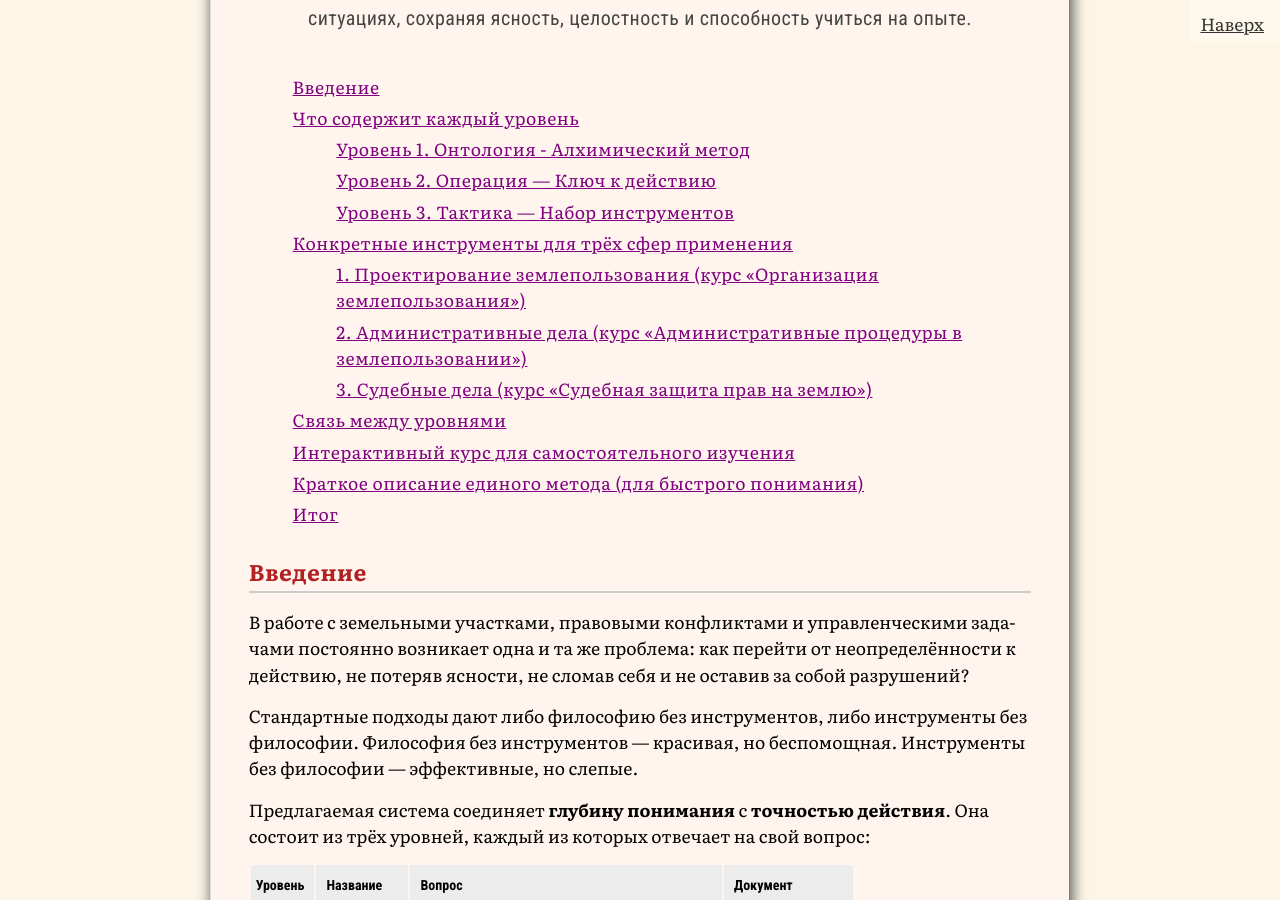
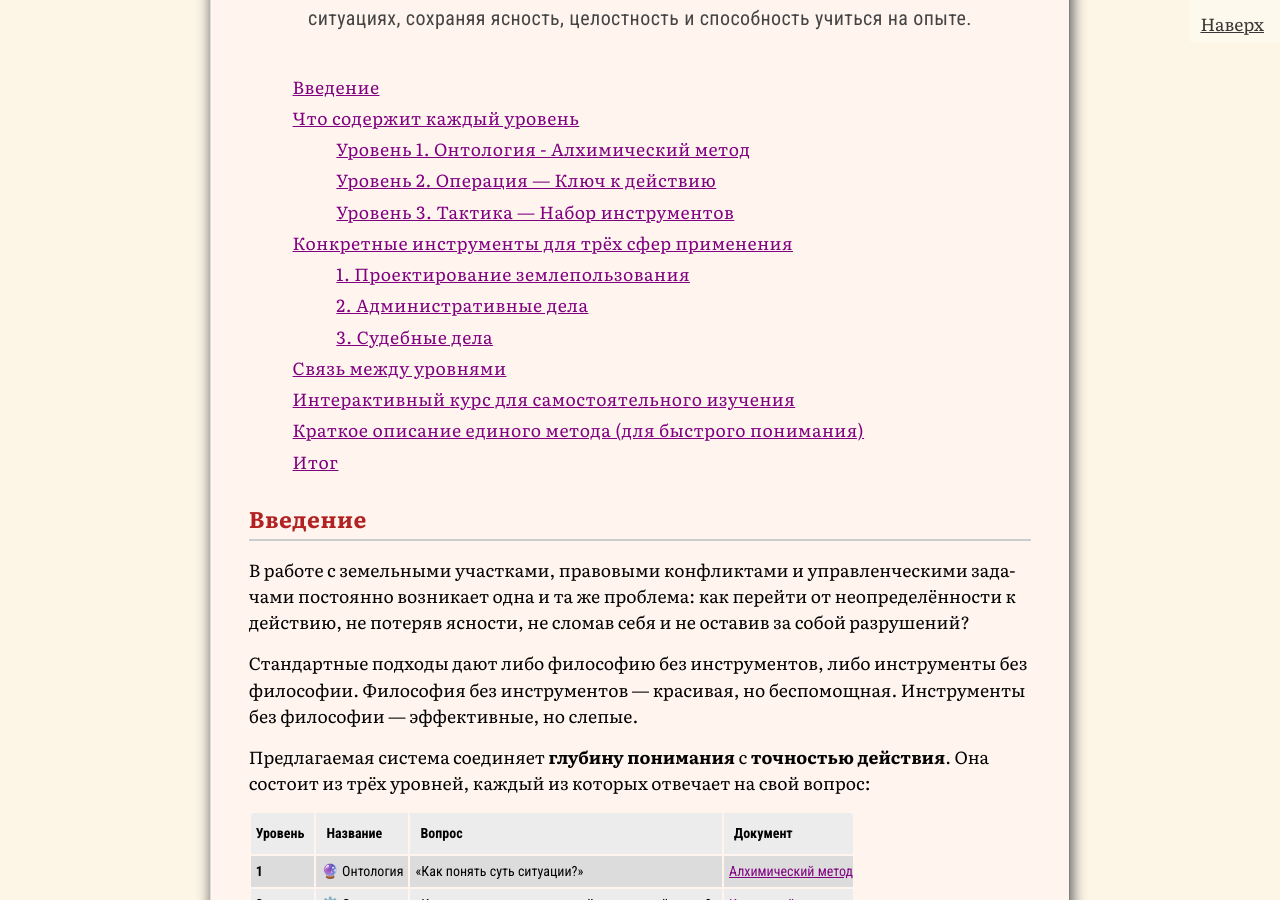
Before and after one commit to SergSi/land-use-art, a Jekyll site: the page built from _posts/2026-08-08-how.md, in a window 1280 px wide and 900 px high, scrolled down 571 px. Built offline with Jekyll 4.4.1, drawn with Linux system fonts in a browser that asks for light colours; some web fonts are replaced; some of the changed text lies outside the part shown.

Commit message:
Update 2026-08-08-how.md

```diff
--- a/_posts/2026-08-08-how.md
+++ b/_posts/2026-08-08-how.md
@@ -106,7 +106,7 @@ date: 2026-08-08
 
 Описанная выше методология реализована в трёх учебных курсах, каждый из которых даёт конкретные инструменты для своей сферы. Ниже — краткий обзор инструментов, доступных в каждом курсе.
 
-### 1. Проектирование землепользования (курс «Организация землепользования»)
+### 1. Проектирование землепользования
 
 Курс даёт инструменты для анализа, оценки и оформления земельных участков:
 
@@ -121,7 +121,7 @@ date: 2026-08-08
 
 📖 [Читать полностью: Организация землепользования](/2026/06/23/zem/)
 
-### 2. Административные дела (курс «Административные процедуры в землепользовании»)
+### 2. Административные дела
 
 Курс даёт инструменты для взаимодействия с органами власти и досудебного обжалования:
 
@@ -137,7 +137,7 @@ date: 2026-08-08
 
 📖 [Читать полностью: Административные процедуры](/2026/05/20/admin/)
 
-### 3. Судебные дела (курс «Судебная защита прав на землю»)
+### 3. Судебные дела
 
 Курс даёт инструменты для судебной защиты в земельных спорах:
 
```
